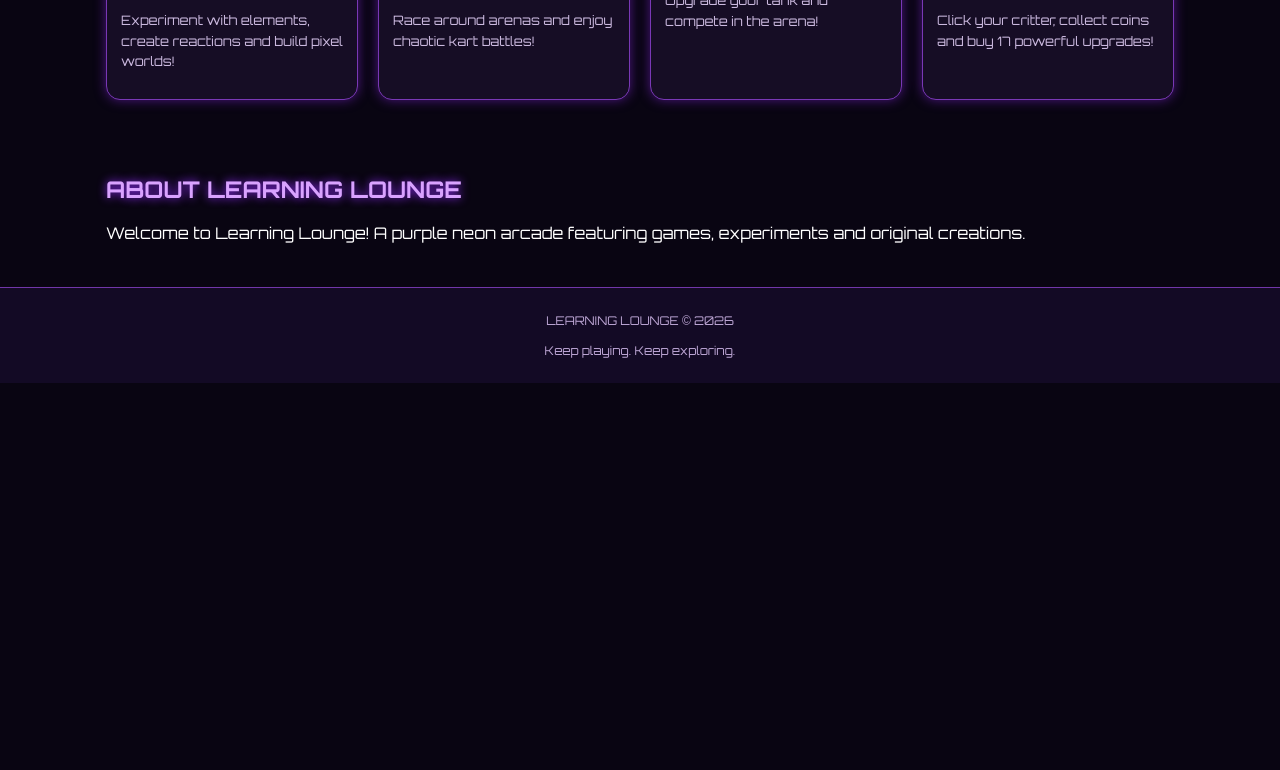
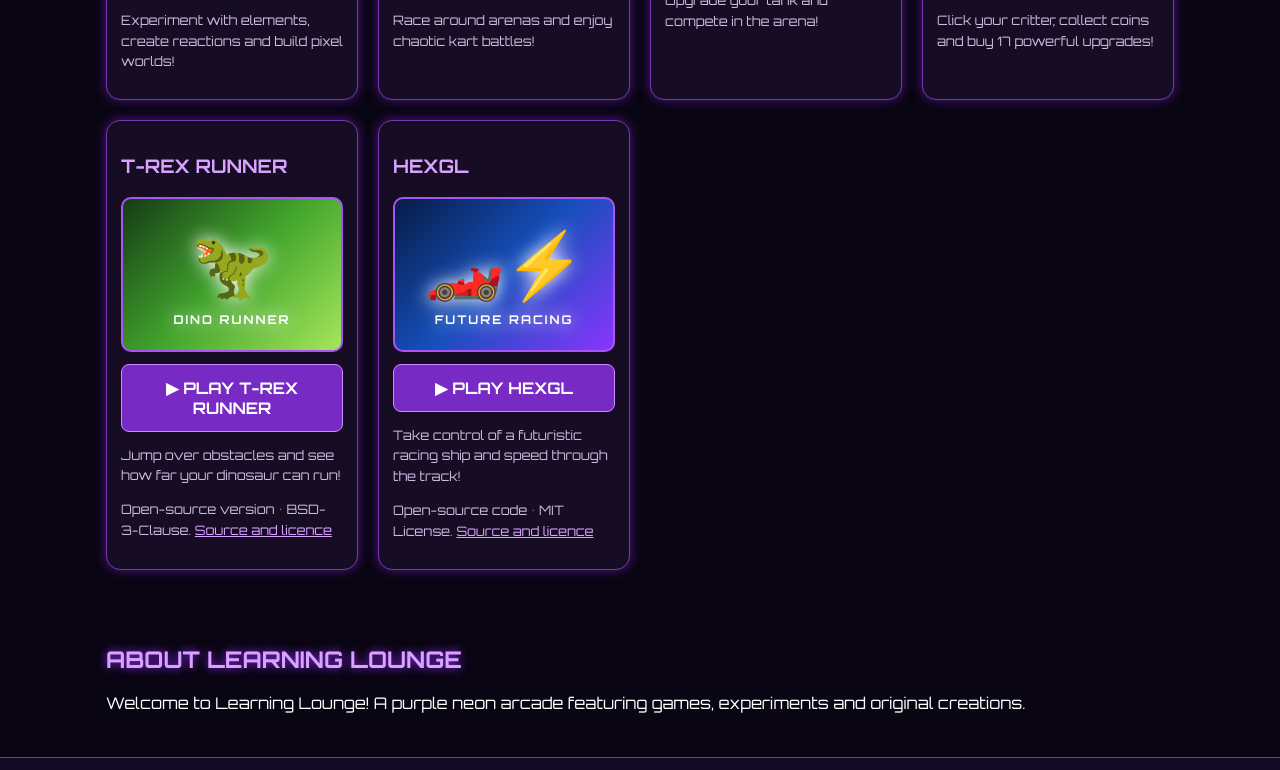
Before and after one commit to keeganswyers-ui/LearningLounge, a plain HTML site: page index.html in a window 1280 px wide. Shown: the part 1124-1894 px from the top of the page. Before the commit the page ends 1507 px from the top, so only its background shows below. Drawn offline with Linux system fonts and the light colour scheme.

Commit message:
index.html

```diff
--- a/index.html
+++ b/index.html
@@ -4,7 +4,7 @@
 <head>
 <meta charset="UTF-8">
 <meta name="viewport" content="width=device-width, initial-scale=1">
-<title>Learning Lounge</title>
+<title>Learning Lounge 3.0</title>
 
 <style>
 @import url('https://fonts.googleapis.com/css2?family=Press+Start+2P&family=Orbitron:wght@400;700;900&display=swap');
@@ -180,6 +180,14 @@ section{
   background:linear-gradient(135deg,#210b3e,#7427ad);
 }
 
+.trex-art{
+  background:linear-gradient(135deg,#153b16,#42a52c,#a5e65b);
+}
+
+.hexgl-art{
+  background:linear-gradient(135deg,#071b46,#174fbd,#8a35ff);
+}
+
 .play-button,.action-button{
   display:block;
   width:100%;
@@ -197,6 +205,16 @@ section{
 }
 
 .play-button:hover,.action-button:hover{background:#a044ed}
+
+.license-note{
+  color:#a995bd;
+  font-size:10px;
+  line-height:1.5;
+}
+
+.license-note a{
+  color:#d9a2ff;
+}
 
 .game-window{
   display:none;
@@ -329,7 +347,7 @@ footer{
 <div class="status">
   <span class="online">● SYSTEM ONLINE</span>
   <span id="clock">LOADING CLOCK...</span>
-  <span>VERSION 2.9</span>
+  <span>VERSION 3.0</span>
 </div>
 
 <section id="library">
@@ -418,6 +436,62 @@ footer{
       </button>
 
       <p>Click your critter, collect coins and buy 17 powerful upgrades!</p>
+    </div>
+
+    <!-- T-REX RUNNER -->
+    <div class="game-card" data-name="t rex trex dinosaur runner running">
+      <h3>T-REX RUNNER</h3>
+
+      <a class="game-link"
+         href="https://wayou.github.io/t-rex-runner/"
+         target="_blank"
+         rel="noopener noreferrer">
+
+        <div class="game-picture trex-art">
+          🦖
+          <small>DINO RUNNER</small>
+        </div>
+
+        <span class="play-button">▶ PLAY T-REX RUNNER</span>
+      </a>
+
+      <p>Jump over obstacles and see how far your dinosaur can run!</p>
+
+      <p class="license-note">
+        Open-source version • BSD-3-Clause.
+        <a href="https://github.com/wayou/t-rex-runner"
+           target="_blank" rel="noopener noreferrer">
+          Source and licence
+        </a>
+      </p>
+    </div>
+
+    <!-- HEXGL -->
+    <div class="game-card" data-name="hexgl racing futuristic spaceship race">
+      <h3>HEXGL</h3>
+
+      <a class="game-link"
+         href="https://hexgl.bkcore.com/play/"
+         target="_blank"
+         rel="noopener noreferrer">
+
+        <div class="game-picture hexgl-art">
+          🏎️⚡
+          <small>FUTURE RACING</small>
+        </div>
+
+        <span class="play-button">▶ PLAY HEXGL</span>
+      </a>
+
+      <p>Take control of a futuristic racing ship and speed through the track!</p>
+
+      <p class="license-note">
+        Open-source code • MIT License.
+        <a href="https://github.com/BKcore/HexGL"
+           target="_blank" rel="noopener noreferrer">
+          Source and licence
+        </a>
+      </p>
     </div>
 
   </div>
```
